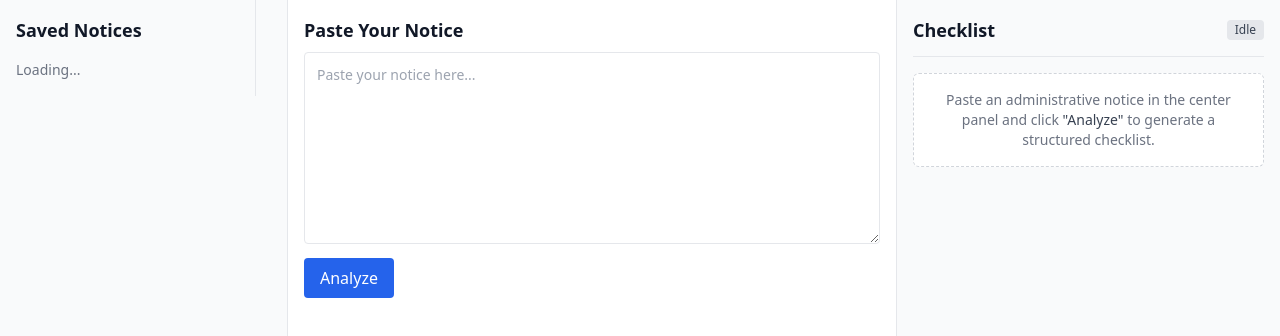
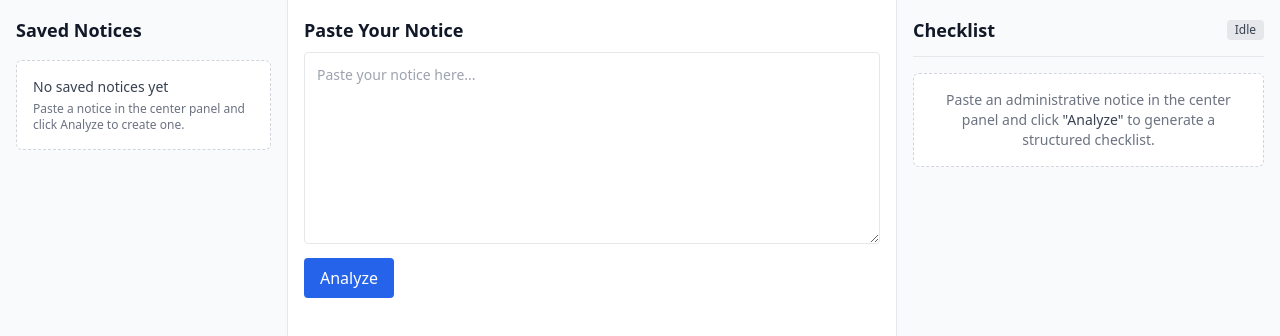
Before and after one commit to tse-coder/AI-Document-to-action, a Next.js app: page / in a window 1280 px wide. Shown: the top 336 px of the page. Built offline with nearby package versions, Linux system fonts and the light colour scheme.

Commit message:
FE-06: implement SavedNoticesList with loading, empty, and error states

```diff
--- a/components/sidebar/SavedNoticesList.tsx
+++ b/components/sidebar/SavedNoticesList.tsx
@@ -1,20 +1,156 @@
 // Owner: Member 2 (Frontend Engineer)
-// Left sidebar: lists saved notices and demo documents
+// Left sidebar: lists saved notices and lets the user select one (FE-06)
 
 "use client";
 
-export default function SavedNoticesList() {
-  // TODO:
-  // - Call getDocuments() on mount
-  // - Call getChecklists() to show saved badge
-  // - Render clickable list items
-  // - Highlight currently selected document
-  // - "New Notice" button at top
+import { useEffect, useState, useCallback } from "react";
+import type { Document } from "@/lib/types";
+import { getDocuments } from "@/lib/api-client";
+import ErrorBanner from "@/components/shared/ErrorBanner";
+import LoadingSpinner from "@/components/shared/LoadingSpinner";
+
+interface Props {
+  documents?: Document[];
+  selectedId?: string | null;
+  loading?: boolean;
+  error?: string | null;
+  onSelect?: (docId: string) => void;
+  onRetry?: () => void;
+  onNewNotice?: () => void;
+}
+
+export default function SavedNoticesList({
+  documents: externalDocs,
+  selectedId: externalSelectedId = null,
+  loading: externalLoading,
+  error: externalError = null,
+  onSelect,
+  onRetry,
+  onNewNotice,
+}: Props) {
+  // Internal state when used in standalone mode
+  const [internalDocs, setInternalDocs] = useState<Document[]>([]);
+  const [internalLoading, setInternalLoading] = useState(false);
+  const [internalError, setInternalError] = useState<string | null>(null);
+  const [internalSelectedId, setInternalSelectedId] = useState<string | null>(null);
+
+  const isControlled = externalDocs !== undefined;
+
+  const fetchInternalDocs = useCallback(async () => {
+    setInternalLoading(true);
+    setInternalError(null);
+    try {
+      const res = await getDocuments();
+      setInternalDocs(res.documents);
+    } catch (err) {
+      setInternalError(
+        err instanceof Error
+          ? err.message
+          : "Could not load saved notices. Please try again."
+      );
+    } finally {
+      setInternalLoading(false);
+    }
+  }, []);
+
+  useEffect(() => {
+    if (!isControlled) {
+      void fetchInternalDocs();
+    }
+  }, [isControlled, fetchInternalDocs]);
+
+  const docs = isControlled ? externalDocs : internalDocs;
+  const isLoading = isControlled ? Boolean(externalLoading) : internalLoading;
+  const errorMsg = isControlled ? externalError : internalError;
+  const selectedId = isControlled ? externalSelectedId : internalSelectedId;
+
+  const handleSelect = (docId: string) => {
+    if (!isControlled) {
+      setInternalSelectedId(docId);
+    }
+    onSelect?.(docId);
+  };
+
+  const handleRetry = () => {
+    if (isControlled && onRetry) {
+      onRetry();
+    } else {
+      void fetchInternalDocs();
+    }
+  };
 
   return (
-    <aside className="w-64 border-r p-4">
-      <h2 className="text-lg font-semibold mb-4">Saved Notices</h2>
-      <p className="text-sm text-gray-500">Loading...</p>
-    </aside>
+    <div className="p-4">
+      <div className="flex items-start justify-between gap-2 mb-4">
+        <h2 className="text-lg font-semibold text-gray-900">Saved Notices</h2>
+        {onNewNotice && (
+          <button
+            type="button"
+            onClick={onNewNotice}
+            className="px-2.5 py-1.5 text-xs font-medium text-blue-700 bg-white border border-blue-300 rounded hover:bg-blue-50 focus:outline-none focus-visible:ring-2 focus-visible:ring-blue-500 focus-visible:ring-offset-2"
+          >
+            New notice
+          </button>
+        )}
+      </div>
+
+      {isLoading && (
+        <div className="py-4">
+          <LoadingSpinner label="Loading notices..." />
+        </div>
+      )}
+
+      {!isLoading && errorMsg && (
+        <ErrorBanner message={errorMsg} onRetry={handleRetry} />
+      )}
+
+      {!isLoading && !errorMsg && docs.length === 0 && (
+        <div className="p-4 rounded-md border border-dashed border-gray-300 bg-white">
+          <p className="text-sm font-medium text-gray-700">No saved notices yet</p>
+          <p className="mt-1 text-xs text-gray-500">
+            Paste a notice in the center panel and click Analyze to create one.
+          </p>
+        </div>
+      )}
+
+      {!isLoading && !errorMsg && docs.length > 0 && (
+        <ul aria-label="Saved notices" className="space-y-1">
+          {docs.map((doc) => {
+            const isSelected = selectedId === doc.doc_id;
+
+            return (
+              <li key={doc.doc_id}>
+                <button
+                  type="button"
+                  onClick={() => handleSelect(doc.doc_id)}
+                  aria-current={isSelected ? "true" : undefined}
+                  className={`w-full rounded-md border px-3 py-3 text-left transition-colors focus:outline-none focus-visible:ring-2 focus-visible:ring-blue-500 focus-visible:ring-offset-2 ${
+                    isSelected
+                      ? "border-blue-500 bg-blue-50 ring-1 ring-blue-500"
+                      : "border-transparent hover:bg-gray-100"
+                  }`}
+                >
+                  <span
+                    className={`block text-sm leading-snug ${
+                      isSelected
+                        ? "font-semibold text-blue-900"
+                        : "font-medium text-gray-800"
+                    }`}
+                  >
+                    {doc.title}
+                  </span>
+                  <span className="mt-1 block text-xs text-gray-500">
+                    {doc.origin === "demo" ? "Demo" : "Pasted"} ·{" "}
+                    {doc.paragraph_count}{" "}
+                    {doc.paragraph_count === 1 ? "paragraph" : "paragraphs"}
+                  </span>
+                  {isSelected && <span className="sr-only"> (selected)</span>}
+                </button>
+              </li>
+            );
+          })}
+        </ul>
+      )}
+    </div>
   );
 }
```
